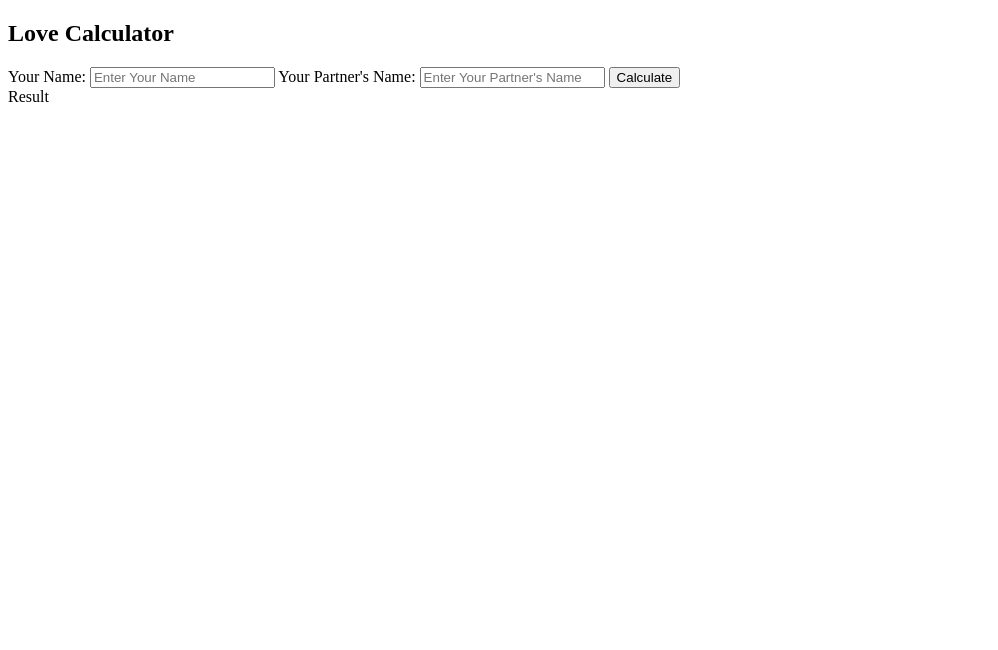
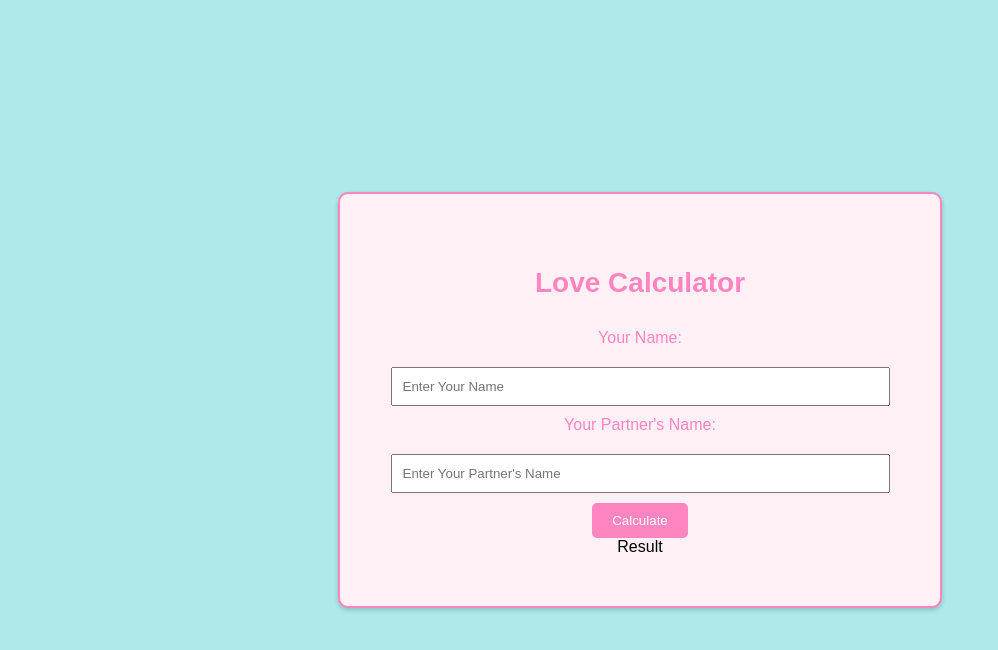
Before and after one commit to theAmrit07/LoveCalculator, a plain HTML site: page index.html in a window 1280 px wide. Shown: the whole page, without its empty margins (0-998 px from the left). Drawn offline with Linux system fonts and the light colour scheme.

Commit message:
css part of the love calculator project completed

```diff
--- a/index.html
+++ b/index.html
@@ -3,6 +3,7 @@
   <head>
     <meta charset="UTF-8" />
     <meta name="viewport" content="width=device-width, initial-scale=1.0" />
+    <link rel="stylesheet" href="./style.css">
     <title>Calculate Your Love</title>
   </head>
   <body>
--- a/style.css
+++ b/style.css
@@ -0,0 +1,54 @@
+body {
+  background-color: #afe9e9;
+  font-family: Arial, sans-serif;
+  margin: 0;
+  padding: 0;
+  box-sizing: border-box;
+  display: flex;
+  justify-content: center;
+  align-items: center;
+  height: 100vh;
+}
+.container {
+  width: 500px;
+  background-color: #fff0f6;
+  padding: 50px;
+  border-radius: 10px;
+  box-shadow: 0 2px 5px rgba(0, 0, 0, 0.2);
+  border: 2px solid #ff85c0;
+  text-align: center;
+}
+h2 {
+  color: #ff85c0;
+  font-size: 28px;
+  margin-bottom: 30px;
+}
+.love-calculator {
+  margin-top: 20px;
+}
+label {
+  display: block;
+  margin-top: 10px;
+  margin-bottom: 10px;
+  color: #ff85c0;
+}
+input[type="text"] {
+  width: 95%;
+  padding: 10px;
+  margin-top: 10px;
+  color: #ff85c0;
+}
+button {
+  background-color: #ff85c0;
+  color: #fff;
+  border: none;
+  padding: 10px 20px;
+  margin-top: 10px;
+  border-radius: 5px;
+  cursor: pointer;
+}
+#Result{
+    margin-top:10px ;
+    font-size: 22px;
+    color: #ff85c0;
+}
```
